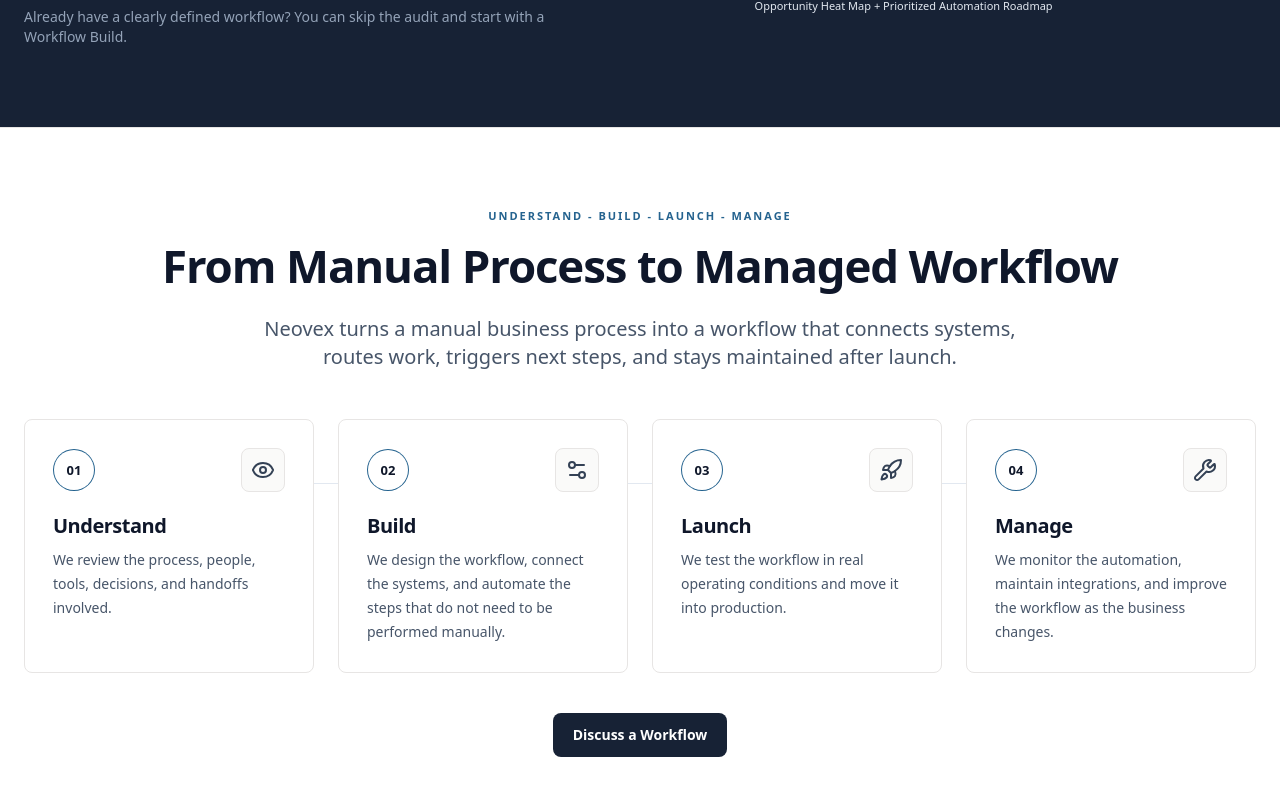
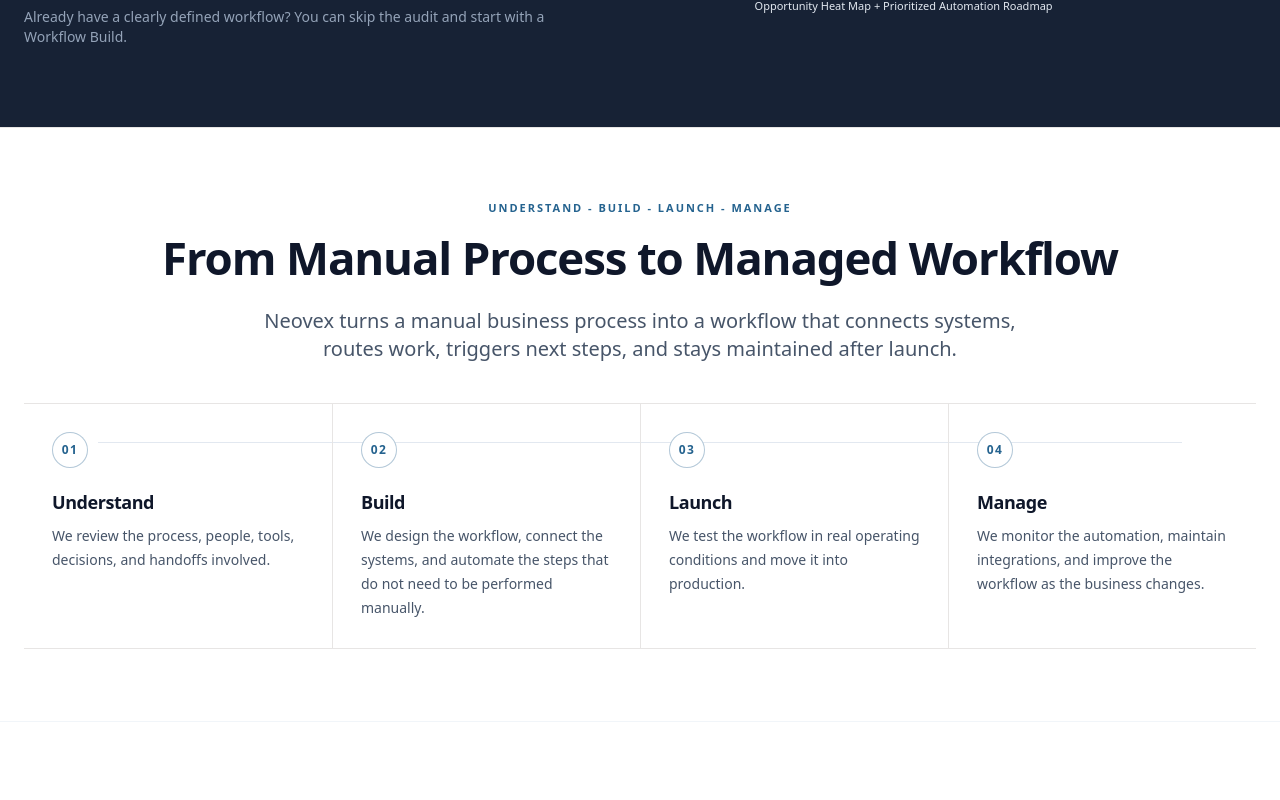
Before and after one commit to VVG-1/neovex-site, a React (Vite) app: page / in a window 1280 px wide. Shown: the part 2640-3440 px from the top of the page. Built offline with nearby package versions, Linux system fonts and the light colour scheme.

Commit message:
Refine implementation methodology section

```diff
--- a/src/components/HowItWorks.jsx
+++ b/src/components/HowItWorks.jsx
@@ -1,28 +1,23 @@
 import React from "react";
-import { Eye, Rocket, Settings2, Wrench } from "lucide-react";
 
 const steps = [
   {
     n: "01",
-    Icon: Eye,
     title: "Understand",
     desc: "We review the process, people, tools, decisions, and handoffs involved.",
   },
   {
     n: "02",
-    Icon: Settings2,
     title: "Build",
     desc: "We design the workflow, connect the systems, and automate the steps that do not need to be performed manually.",
   },
   {
     n: "03",
-    Icon: Rocket,
     title: "Launch",
     desc: "We test the workflow in real operating conditions and move it into production.",
   },
   {
     n: "04",
-    Icon: Wrench,
     title: "Manage",
     desc: "We monitor the automation, maintain integrations, and improve the workflow as the business changes.",
   },
@@ -32,7 +27,7 @@
   return (
     <section
       id="how-it-works"
-      className="bg-white py-20 px-6 border-t border-stone-200 scroll-mt-28 md:scroll-mt-32"
+      className="bg-white py-16 lg:py-[4.5rem] px-6 border-t border-stone-200 scroll-mt-28 md:scroll-mt-32"
     >
       <div className="max-w-7xl mx-auto text-center">
         <div className="text-[11px] font-semibold uppercase tracking-[0.18em] text-[#25638f]">
@@ -47,32 +42,29 @@
           Neovex turns a manual business process into a workflow that connects systems, routes work, triggers next steps, and stays maintained after launch.
         </p>
 
-        <ol className="relative mt-12 grid grid-cols-1 md:grid-cols-4 gap-6 text-left">
-          <div className="hidden md:block absolute top-16 left-[12%] right-[12%] h-px bg-slate-200" aria-hidden="true" />
-          {steps.map(({ n, Icon, title, desc }) => (
-            <li key={title} className="relative">
-              <div className="min-h-full rounded-lg bg-white p-6 md:p-7 border border-stone-200 transition-colors hover:border-stone-300">
-                <div className="flex items-center justify-between gap-4">
-                  <StepNumber n={n} />
-                  <div className="w-11 h-11 rounded-lg border border-stone-200 bg-stone-50 text-slate-700 flex items-center justify-center">
-                    <Icon className="w-6 h-6" />
-                  </div>
+        <ol className="relative mt-10 grid grid-cols-1 md:grid-cols-2 lg:grid-cols-4 text-left border-y border-stone-200">
+          <div className="hidden lg:block absolute left-[6%] right-[6%] top-[2.35rem] h-px bg-slate-200" aria-hidden="true" />
+          {steps.map(({ n, title, desc }, index) => (
+            <li
+              key={title}
+              className={[
+                "relative",
+                index > 0 ? "border-t border-stone-200" : "",
+                index === 1 ? "md:border-l md:border-t-0 md:border-stone-200" : "",
+                index === 2 ? "lg:border-l lg:border-t-0 lg:border-stone-200" : "",
+                index === 3 ? "md:border-l md:border-stone-200 lg:border-t-0" : "",
+              ].filter(Boolean).join(" ")}
+            >
+              <div className="relative py-6 md:px-6 lg:px-7 lg:py-7">
+                <StepNumber n={n} />
+                <div className="mt-5">
+                  <h3 className="text-lg font-semibold tracking-tight text-slate-900">{title}</h3>
+                  <p className="mt-2 text-slate-600 text-sm leading-6">{desc}</p>
                 </div>
-                <h3 className="mt-5 text-xl font-semibold tracking-tight text-slate-900">{title}</h3>
-                <p className="mt-2 text-slate-600 text-sm leading-6">{desc}</p>
               </div>
             </li>
           ))}
         </ol>
-
-        <div className="mt-10">
-          <a
-            href="https://meetings.hubspot.com/neovex"
-            className="inline-flex items-center gap-2 bg-[#172235] text-white px-5 py-3 rounded-lg text-sm font-semibold hover:bg-[#1B2638] transition"
-          >
-            Discuss a Workflow
-          </a>
-        </div>
       </div>
     </section>
   );
@@ -80,10 +72,8 @@
 
 function StepNumber({ n }) {
   return (
-    <div className="inline-grid place-items-center rounded-full p-[1px] bg-[#25638f]">
-      <div className="grid place-items-center h-10 w-10 rounded-full bg-white text-slate-900 text-[13px] font-semibold">
-        {n}
-      </div>
+    <div className="relative z-10 grid h-9 w-9 place-items-center rounded-full border border-[#25638f]/35 bg-white text-[12px] font-semibold tracking-[0.12em] text-[#25638f]">
+      {n}
     </div>
   );
 }
```
